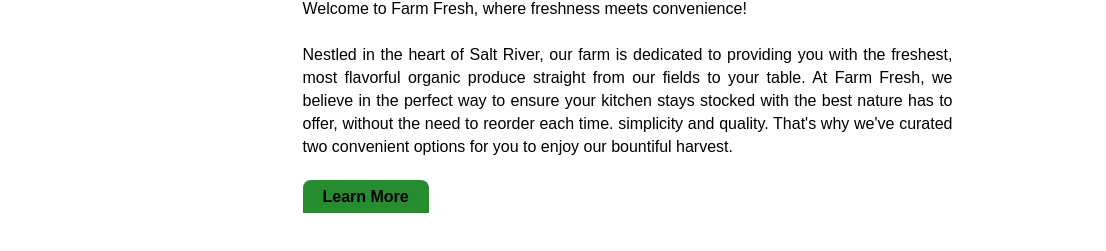
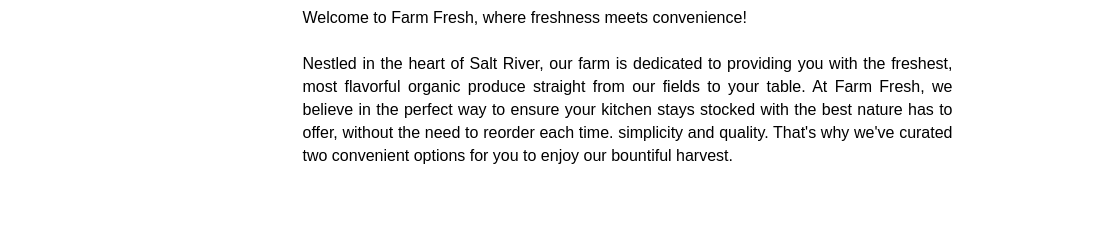
Before and after one commit to KoketsoMotsikwe/Organic-Farm-Fresh-Vegetables, a plain HTML site: page Organic-Farm-Fresh-Vegetables/about.html in a window 1280 px wide. Shown: the part 363-614 px from the top of the page, 174-1280 px from the left. Drawn offline with Linux system fonts and the light colour scheme.

```diff
--- a/Organic-Farm-Fresh-Vegetables/about.html
+++ b/Organic-Farm-Fresh-Vegetables/about.html
@@ -59,7 +59,7 @@
 			    best nature has to offer, without the need to reorder each time. simplicity and quality.
                 That's why we've curated two convenient options for you to enjoy our bountiful harvest.
             </p>
-            <a href="" class="about_btn">Learn More</a>
+
         </div>
 
     </div>
--- a/Organic-Farm-Fresh-Vegetables/script.js
+++ b/Organic-Farm-Fresh-Vegetables/script.js
@@ -6,6 +6,7 @@
     menu.classList.toggle("open");
     icon.classList.toggle("open");
   }
+
 // Selecting DOM elements
 let listProductHTML = document.querySelector('.listProduct');
 let listCartHTML = document.querySelector('.listCart');
@@ -31,7 +32,7 @@
 // Function to add product data to HTML
 const addDataToHTML = () => {
     // Clear default data from HTML
-    // (Assuming you would clear listProductHTML here if needed)
+
 
     // Add new product data to HTML
     if(products.length > 0) {
```
